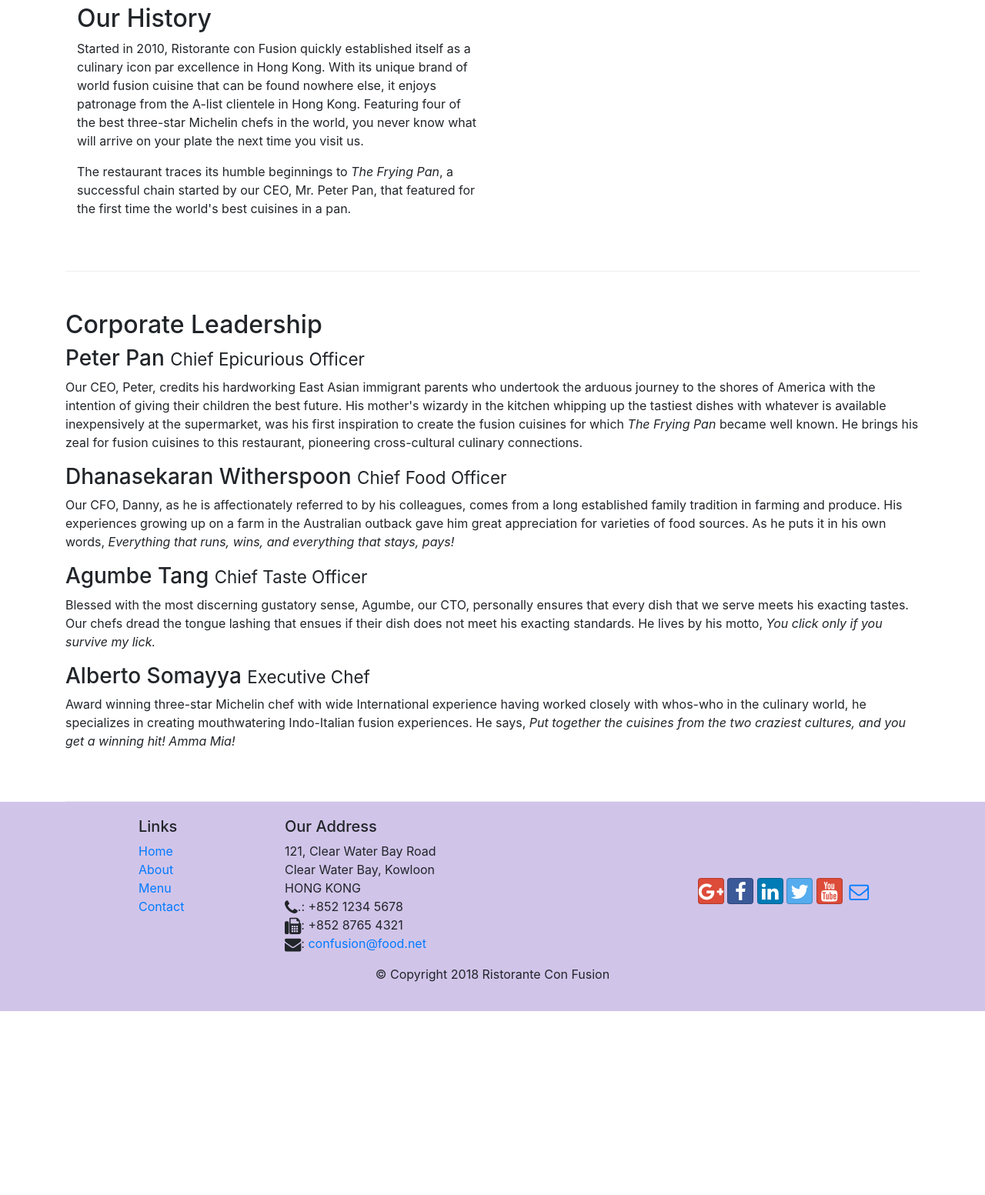
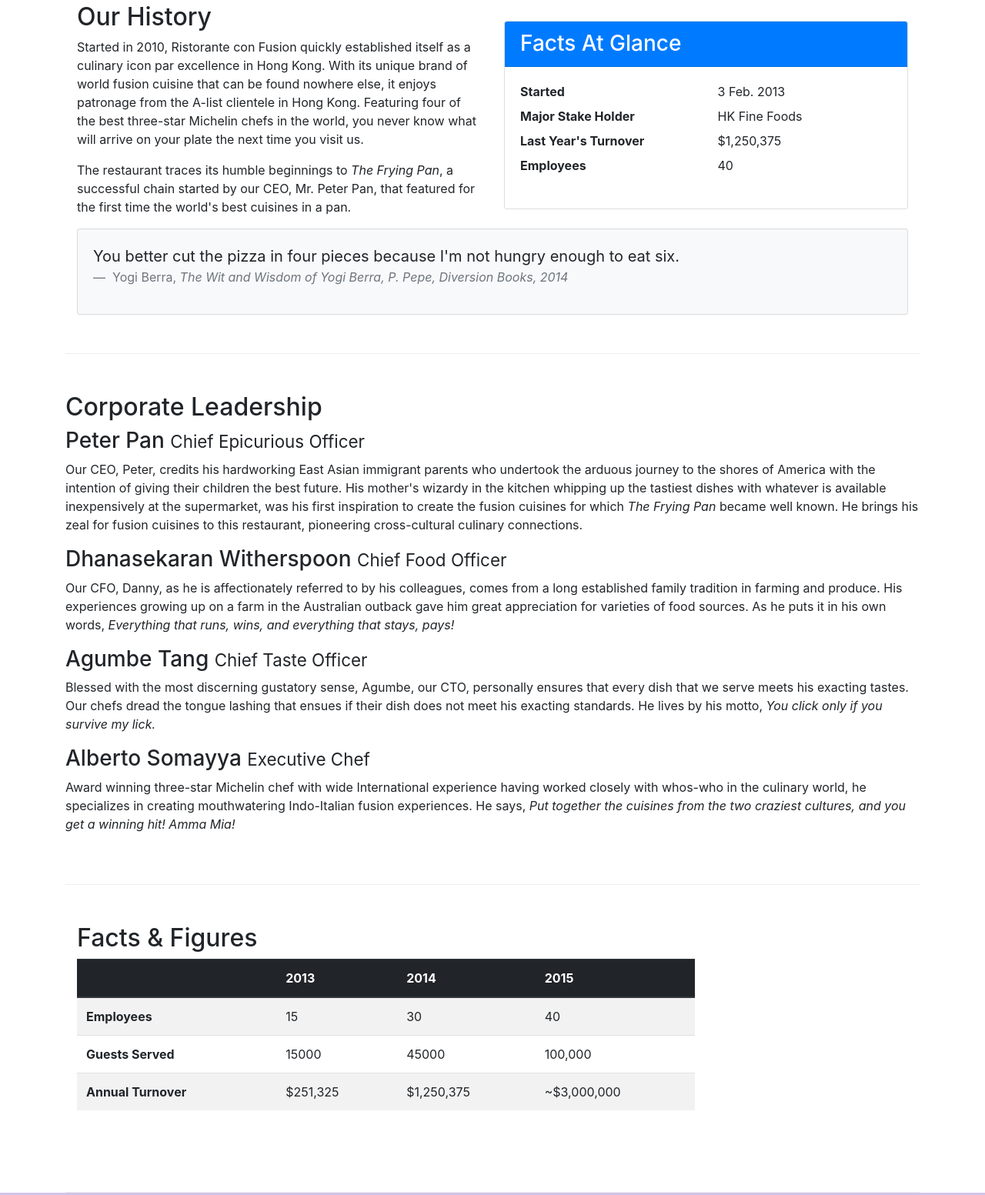
Before and after one commit to CurtiePi/conFusionB, a website: page aboutus.html in a window 1280 px wide. Shown: the part 462-2015 px from the top of the page at 77% size. Before the commit the page ends 1776 px from the top, so only its background shows below. Drawn offline with nearby package versions, Linux system fonts and the light colour scheme.

Commit message:
Added table and card to about us page

```diff
--- a/aboutus.html
+++ b/aboutus.html
@@ -67,7 +67,39 @@
                 <p>Started in 2010, Ristorante con Fusion quickly established itself as a culinary icon par excellence in Hong Kong. With its unique brand of world fusion cuisine that can be found nowhere else, it enjoys patronage from the A-list clientele in Hong Kong.  Featuring four of the best three-star Michelin chefs in the world, you never know what will arrive on your plate the next time you visit us.</p>
                 <p>The restaurant traces its humble beginnings to <em>The Frying Pan</em>, a successful chain started by our CEO, Mr. Peter Pan, that featured for the first time the world's best cuisines in a pan.</p>
             </div>
-            <div>
+            <div class="col-sm">
+                <div class="card">
+                    <h3 class="card-header bg-primary text-white">
+                        Facts At Glance
+                    </h3>
+                    <div class="card-body">
+                        <dl class="row">
+                            <dt class="col-6">Started</dt>
+                            <dd class="col-6">3 Feb. 2013</dd>
+                            <dt class="col-6">Major Stake Holder</dt>
+                            <dd class="col-6">HK Fine Foods</dd>
+                            <dt class="col-6">Last Year's Turnover</dt>
+                            <dd class="col-6">$1,250,375</dd>
+                            <dt class="col-6">Employees</dt>
+                            <dd class="col-6">40</dd>
+                        </dl>
+                    </div>
+                </div>
+            </div>
+            <div class="col-12">
+                <div class="card card-body bg-light">
+                    <blockquote class="blockquote">
+                        <p class="mb-0">
+                            You better cut the pizza in four pieces because I'm not hungry enough to eat six.
+                        </p>
+                        <footer class="blockquote-footer">
+                            Yogi Berra,
+                            <cite title="Source Title">
+                                The Wit and Wisdom of Yogi Berra, P. Pepe, Diversion Books, 2014
+                            </cite>
+                        </footer>
+                    </blockquote>
+                </div>
             </div>
         </div>
 
@@ -85,7 +117,45 @@
                 <p class="d-none d-sm-block">Award winning three-star Michelin chef with wide International experience having worked closely with whos-who in the culinary world, he specializes in creating mouthwatering Indo-Italian fusion experiences. He says, <em>Put together the cuisines from the two craziest cultures, and you get a winning hit! Amma Mia!</em></p>
             </div>
        </div>
-
+        <div class="row row-content">
+            <div class="col-12 col-sm-9">
+                <h2>Facts &amp; Figures</h2>
+                <div class="table-responsive">
+                    <table class="table table-striped">
+                        <thead class="thead-dark">
+                            <tr>
+                                <th>&nbsp;</th>
+                                <th>2013</th>
+                                <th>2014</th>
+                                <th>2015</th>
+                            </tr>
+                        </thead>
+                        <tbody>
+                            <tr>
+                                <th>Employees</th>
+                                <td>15</td>
+                                <td>30</td>
+                                <td>40</td>
+                            </tr>
+                            <tr>
+                                <th>Guests Served</th>
+                                <td>15000</td>
+                                <td>45000</td>
+                                <td>100,000</td>
+                            </tr>
+                            <tr>
+                                <th>Annual Turnover</th>
+                                <td>$251,325</td>
+                                <td>$1,250,375</td>
+                                <td>~$3,000,000</td>
+                            </tr>
+                        </tbody>
+                    </table>
+                </div>
+            </div>
+            <div class="col-12 col-sm-3">
+            </div>
+        </div>
     </div>
 
     <footer class="footer">
```
